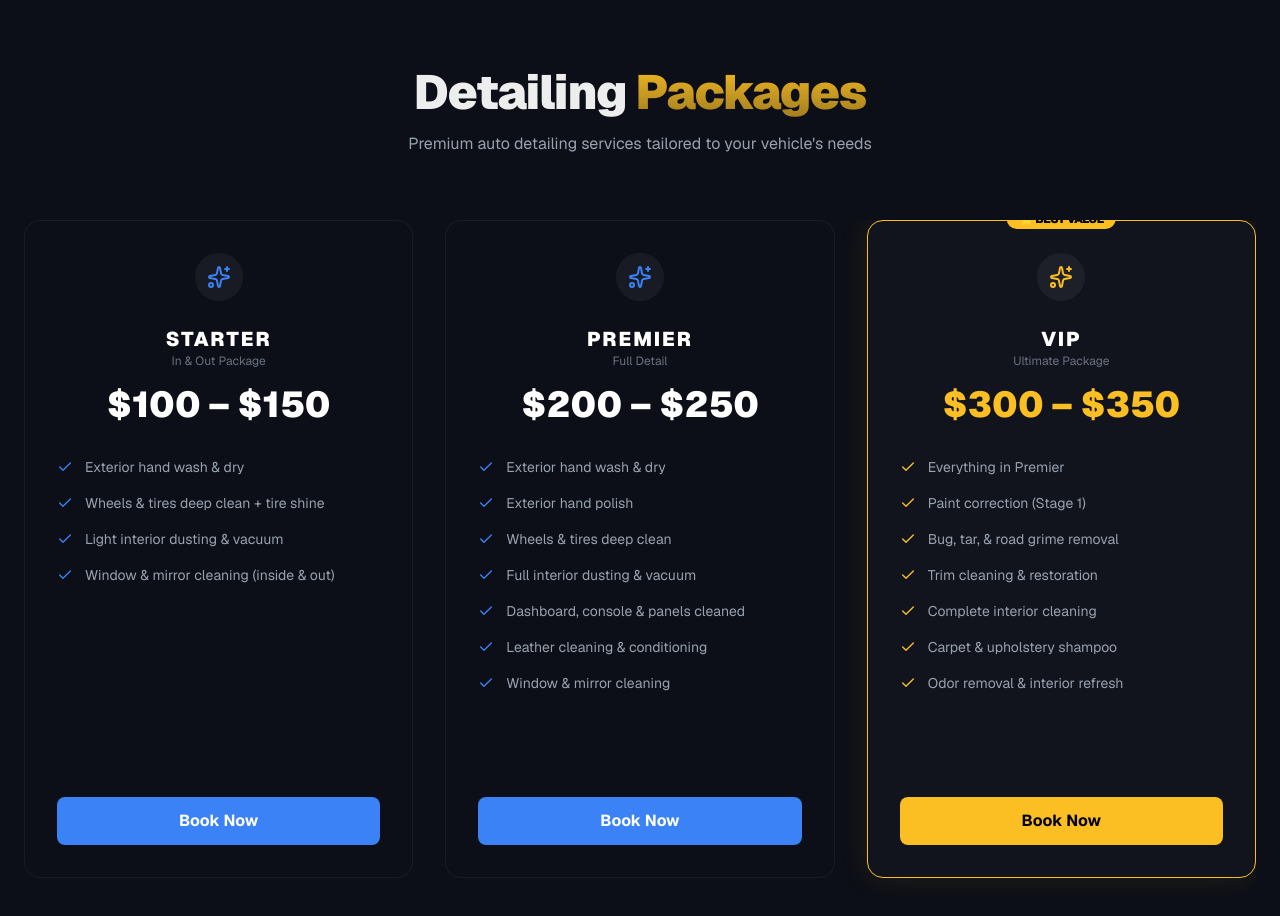
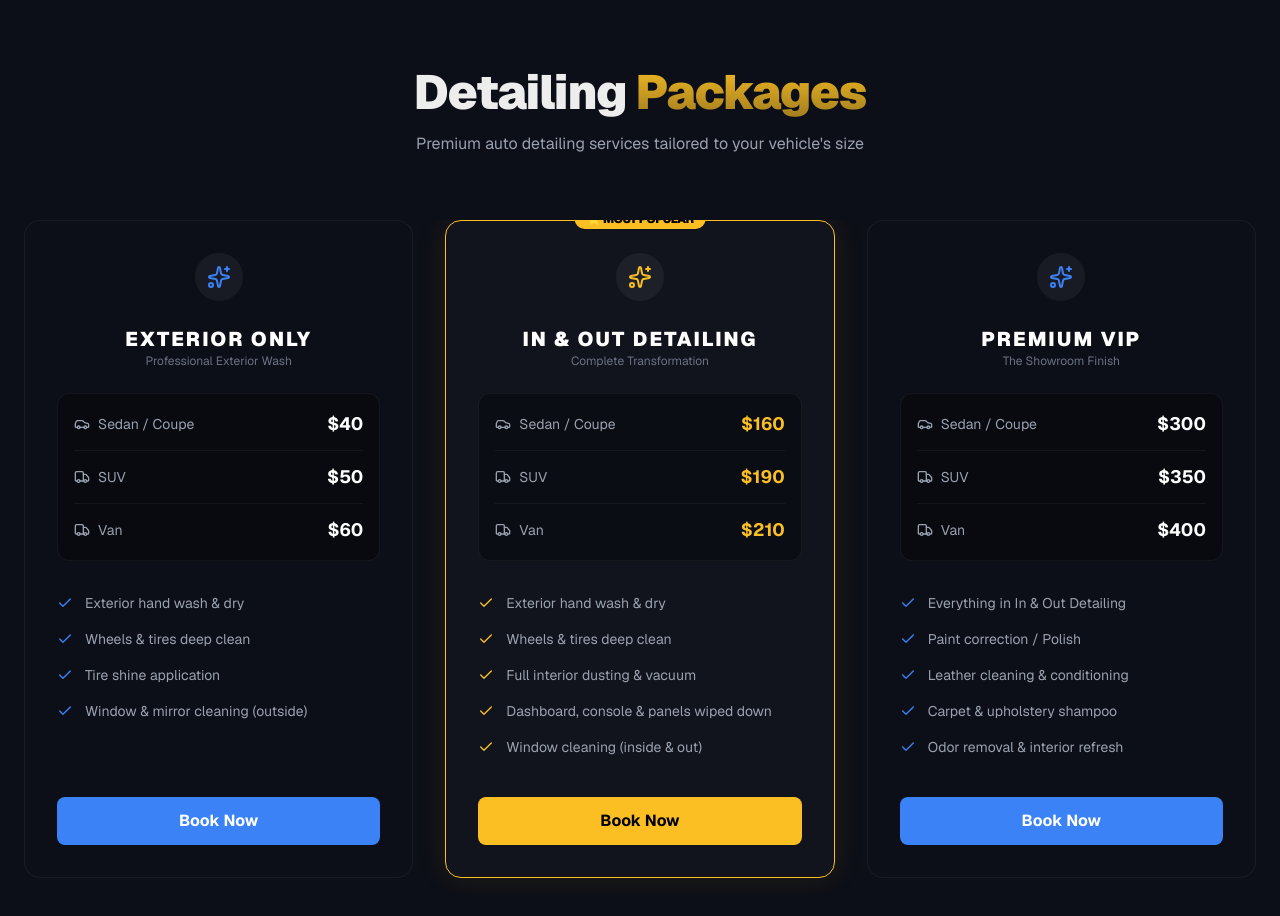
Before and after one commit to zhanz565/MFP_Datailing, a Next.js app: page / in a window 1280 px wide. Shown: the part 2640-3556 px from the top of the page. Built offline with nearby package versions, Linux system fonts and the light colour scheme.

Commit message:
Updated pricing structure for vehicle classes

```diff
--- a/components/Pricing.tsx
+++ b/components/Pricing.tsx
@@ -1,35 +1,83 @@
-import { Sparkles, Check } from 'lucide-react';
+import { Sparkles, Check, Car, Truck } from 'lucide-react'; // Added Car and Truck icons!
 
 const packages = [
-  { name: "STARTER", price: "100 – $150", sub: "In & Out Package", features: ["Exterior hand wash & dry", "Wheels & tires deep clean + tire shine", "Light interior dusting & vacuum", "Window & mirror cleaning (inside & out)"] },
-  { name: "PREMIER", price: "200 – $250", sub: "Full Detail", features: ["Exterior hand wash & dry", "Exterior hand polish", "Wheels & tires deep clean", "Full interior dusting & vacuum", "Dashboard, console & panels cleaned", "Leather cleaning & conditioning", "Window & mirror cleaning"] },
-  { name: "VIP", price: "300 – $350", sub: "Ultimate Package", features: ["Everything in Premier", "Paint correction (Stage 1)", "Bug, tar, & road grime removal", "Trim cleaning & restoration", "Complete interior cleaning", "Carpet & upholstery shampoo", "Odor removal & interior refresh"], highlighted: true }
+  {
+    name: "EXTERIOR ONLY",
+    sub: "Professional Exterior Wash",
+    prices: { sedan: "40", suv: "50", van: "60" },
+    features: ["Exterior hand wash & dry", "Wheels & tires deep clean", "Tire shine application", "Window & mirror cleaning (outside)"]
+  },
+  {
+    name: "IN & OUT DETAILING",
+    sub: "Complete Transformation",
+    prices: { sedan: "160", suv: "190", van: "210" },
+    features: ["Exterior hand wash & dry", "Wheels & tires deep clean", "Full interior dusting & vacuum", "Dashboard, console & panels wiped down", "Window cleaning (inside & out)"],
+    highlighted: true
+  },
+  {
+    name: "PREMIUM VIP",
+    sub: "The Showroom Finish",
+    prices: { sedan: "300", suv: "350", van: "400" },
+    features: ["Everything in In & Out Detailing", "Paint correction / Polish", "Leather cleaning & conditioning", "Carpet & upholstery shampoo", "Odor removal & interior refresh"]
+  }
 ];
 
 export default function Pricing() {
   return (
     <section id="pricing" className="py-16 md:py-24 px-6 bg-[#0c0f17] overflow-hidden">
       <div className="max-w-7xl mx-auto text-center">
+
         <h2 className="text-4xl md:text-5xl font-black mb-2 md:mb-4 tracking-tight">Detailing <span className="text-gold">Packages</span></h2>
-        <p className="text-xs md:text-base text-gray-400 mb-8 md:mb-16">Premium auto detailing services tailored to your vehicle's needs</p>
+        <p className="text-xs md:text-base text-gray-400 mb-8 md:mb-16">Premium auto detailing services tailored to your vehicle's size</p>
 
         {/* Mobile: Horizontal Swipe | Desktop: Grid */}
         <div className="flex overflow-x-auto hide-scrollbar snap-x snap-mandatory pb-4 -mx-6 px-6 md:mx-0 md:px-0 md:grid lg:grid-cols-3 gap-4 md:gap-8">
           {packages.map((pkg) => (
-            <div key={pkg.name} className={`w-[85vw] md:w-auto shrink-0 snap-center relative p-6 md:p-8 rounded-2xl border ${pkg.highlighted ? 'border-accent bg-[#11141d] shadow-[0_0_30px_rgba(251,191,36,0.1)]' : 'border-white/5 bg-[#0c0f17]'}`}>
+            <div key={pkg.name} className={`w-[85vw] md:w-auto shrink-0 snap-center relative p-6 md:p-8 rounded-2xl border flex flex-col ${pkg.highlighted ? 'border-accent bg-[#11141d] shadow-[0_0_30px_rgba(251,191,36,0.1)]' : 'border-white/5 bg-[#0c0f17]'}`}>
+
               {pkg.highlighted && (
                 <div className="absolute -top-3 left-1/2 -translate-x-1/2 bg-accent text-black font-black px-3 py-0.5 rounded-full text-[10px] md:text-xs flex items-center gap-1 uppercase tracking-tighter">
-                  ⭐ Best Value
+                  ⭐ Most Popular
                 </div>
               )}
-              <div className="w-10 h-10 md:w-12 md:h-12 rounded-full bg-white/5 flex items-center justify-center mx-auto mb-4 md:mb-6">
+
+              <div className="w-10 h-10 md:w-12 md:h-12 rounded-full bg-white/5 flex items-center justify-center mx-auto mb-4 md:mb-6 shrink-0">
                 <Sparkles className={`w-5 h-5 md:w-6 md:h-6 ${pkg.highlighted ? "text-accent" : "text-primary"}`} />
               </div>
+
               <h3 className="text-lg md:text-xl font-black tracking-widest text-white">{pkg.name}</h3>
-              <p className="text-[10px] md:text-xs text-gray-500 mb-2 md:mb-4">{pkg.sub}</p>
-              <p className={`text-3xl md:text-4xl font-black mb-6 md:mb-8 ${pkg.highlighted ? 'text-accent' : 'text-white'}`}>${pkg.price}</p>
+              <p className="text-[10px] md:text-xs text-gray-500 mb-6">{pkg.sub}</p>
 
-              <ul className="text-left space-y-3 md:space-y-4 mb-8 md:mb-10 min-h-[180px] md:min-h-[300px]">
+              {/* NEW TIERED PRICING BOX */}
+              <div className="bg-black/30 rounded-xl p-4 mb-8 border border-white/5">
+                {/* Sedan/Coupe */}
+                <div className="flex justify-between items-center mb-3 pb-3 border-b border-white/5">
+                  <div className="flex items-center gap-2 text-gray-400">
+                    <Car className="w-4 h-4" />
+                    <span className="text-sm">Sedan / Coupe</span>
+                  </div>
+                  <span className={`text-lg font-bold ${pkg.highlighted ? 'text-accent' : 'text-white'}`}>${pkg.prices.sedan}</span>
+                </div>
+                {/* SUV */}
+                <div className="flex justify-between items-center mb-3 pb-3 border-b border-white/5">
+                  <div className="flex items-center gap-2 text-gray-400">
+                    <Truck className="w-4 h-4" />
+                    <span className="text-sm">SUV</span>
+                  </div>
+                  <span className={`text-lg font-bold ${pkg.highlighted ? 'text-accent' : 'text-white'}`}>${pkg.prices.suv}</span>
+                </div>
+                {/* VAN */}
+                <div className="flex justify-between items-center">
+                  <div className="flex items-center gap-2 text-gray-400">
+                    <Truck className="w-4 h-4" />
+                    <span className="text-sm">Van</span>
+                  </div>
+                  <span className={`text-lg font-bold ${pkg.highlighted ? 'text-accent' : 'text-white'}`}>${pkg.prices.van}</span>
+                </div>
+              </div>
+
+              {/* Features List */}
+              <ul className="text-left space-y-3 md:space-y-4 mb-8 md:mb-10 flex-grow">
                 {pkg.features.map(f => (
                   <li key={f} className="flex items-start gap-2 md:gap-3 text-xs md:text-sm text-gray-400">
                     <Check className={`w-3 h-3 md:w-4 md:h-4 shrink-0 mt-0.5 ${pkg.highlighted ? 'text-accent' : 'text-primary'}`} />
@@ -38,9 +86,9 @@ export default function Pricing() {
                 ))}
               </ul>
 
-              <button className={`w-full py-3 rounded-lg font-bold text-sm md:text-base transition-all ${pkg.highlighted ? 'bg-accent text-black hover:opacity-90' : 'bg-primary text-white hover:bg-primary-dark'}`}>
+              <a href="#contact" className={`block w-full py-3 rounded-lg font-bold text-center text-sm md:text-base transition-all mt-auto ${pkg.highlighted ? 'bg-accent text-black hover:opacity-90' : 'bg-primary text-white hover:bg-primary-dark'}`}>
                 Book Now
-              </button>
+              </a>
             </div>
           ))}
         </div>
```
